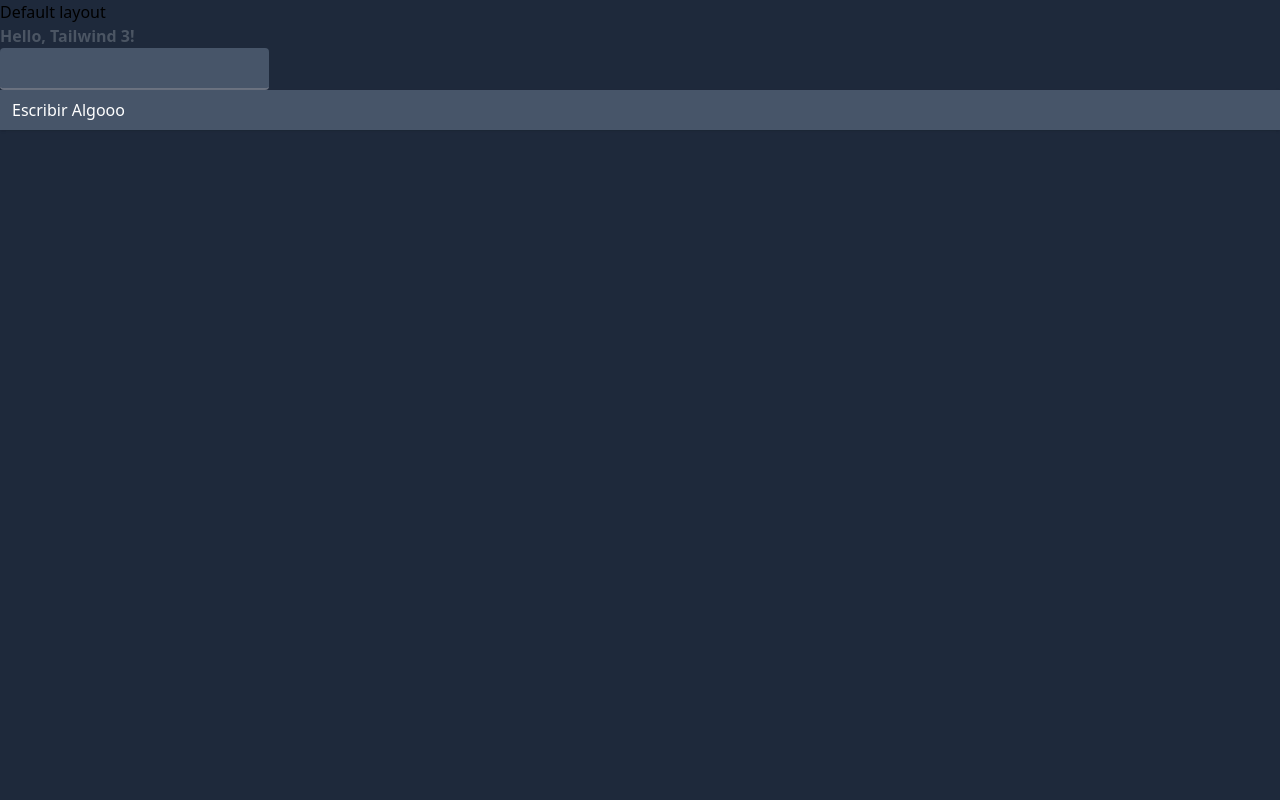
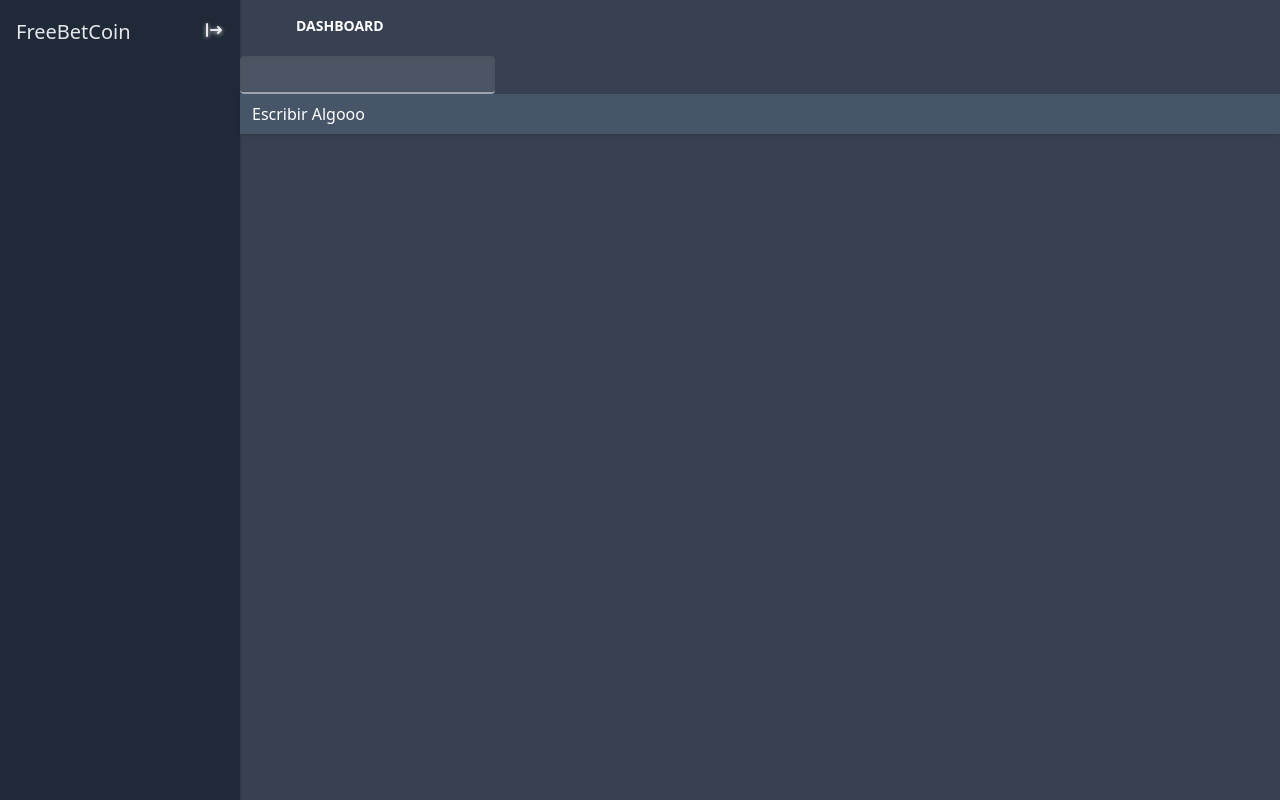
Before and after one commit to andrezdaviz/admin-nuxt3, a Nuxt app: page / in a window 1280 px wide. Built offline with nearby package versions, Linux system fonts and the light colour scheme.

Commit message:
dashboard style

```diff
--- a/assets/index.css
+++ b/assets/index.css
@@ -2,6 +2,6 @@
 @tailwind components;
 @tailwind utilities;
 
-body{
-    @apply bg-slate-800
+body {
+  @apply text-gray-200 bg-gray-700;
 }
--- a/components/core/Input.vue
+++ b/components/core/Input.vue
@@ -1,6 +1,19 @@
+<script setup>
+  defineProps({
+    modelValue: {
+      type: String,
+      default: "",
+    },
+  });
+  defineEmits(["update:modelValue"]);
+  const input = ref(null);
+</script>
 <template>
   <input
+    ref="input"
     type="text"
-    class="px-3 py-2 font-semibold text-white border-b-2 rounded bg-slate-600 border-b-gray-500 focus:outline-none"
+    class="px-3 py-2 leading-5 text-gray-300 transition ease-out delay-500 bg-gray-600 border-b-2 rounded shadow-inner border-b-gray-400 focus:border-b-gray-500 focus:outline-none"
+    :value="modelValue"
+    @input="$emit('update:modelValue', $event.target.value)"
   />
 </template>
--- /dev/null
+++ b/components/core/Sidebar.vue
@@ -0,0 +1,12 @@
+<template>
+  <nav
+    class="top-0 bottom-0 min-h-screen p-2 bg-gray-800 shadow-sm shadow-gray-800 md:fixed md:w-60"
+  >
+    <div class="w-full px-2 py-3 text-xl leading-6 whitespace-nowrap">
+      <div class="float-left">FreeBetCoin</div>
+      <button class="float-right drop-shadow-[0_1px_2px_#c3c3c3]">
+        <IconLogout></IconLogout>
+      </button>
+    </div>
+  </nav>
+</template>
--- /dev/null
+++ b/components/icon/Logout.vue
@@ -0,0 +1,9 @@
+<template>
+  <svg class="w-5 h-5 shadow-2xl fill-current shadow-yellow-500">
+    <path
+      fill-rule="evenodd"
+      d="M3 3a1 1 0 00-1 1v12a1 1 0 102 0V4a1 1 0 00-1-1zm10.293 9.293a1 1 0 001.414 1.414l3-3a1 1 0 000-1.414l-3-3a1 1 0 10-1.414 1.414L14.586 9H7a1 1 0 100 2h7.586l-1.293 1.293z"
+      clip-rule="evenodd"
+    />
+  </svg>
+</template>
--- a/layouts/default.vue
+++ b/layouts/default.vue
@@ -1,6 +1,22 @@
 <template>
-  <div class=" antialiased min-h-screen">
-    Default layout
-    <slot />
+  <CoreSidebar></CoreSidebar>
+  <div class="relative min-h-screen md:ml-60">
+    <nav
+      class="absolute top-0 left-0 z-10 flex items-center w-full p-4 bg-transparent md:flex-row md:flex-nowrap md:justify-start"
+    >
+      <div
+        class="flex flex-wrap items-center justify-between w-full px-4 mx-auto md:flex-nowrap md:px-10"
+      >
+        <a
+          class="hidden text-sm font-semibold text-white uppercase lg:inline-block"
+          href="https://www.creative-tim.com/learning-lab/tailwind-starter-kit#/dashboard"
+          >Dashboard</a
+        >
+      </div>
+    </nav>
+
+    <div class="relative pt-14">
+      <slot />
+    </div>
   </div>
 </template>
--- a/pages/index.vue
+++ b/pages/index.vue
@@ -1,22 +1,18 @@
 <script setup>
+  const options = reactive({});
 
-
-
-  const options = reactive({});
+  const firstName = ref("");
 
   const selected = (e) => {
     const val = e.target.value;
+
     options.value = val;
-    console.log(val);
   };
 </script>
 
 <template>
-  <h1 class="font-bold text-gray-600">Hello, Tailwind 3!</h1>
-
-  <CoreInput></CoreInput>
-
+  <CoreInput v-model="firstName"></CoreInput>
+  <p>{{ firstName }}</p>
 
   <Typeahead url="/api/search/sports" @input="selected" :initialize="options" />
-
 </template>
```
